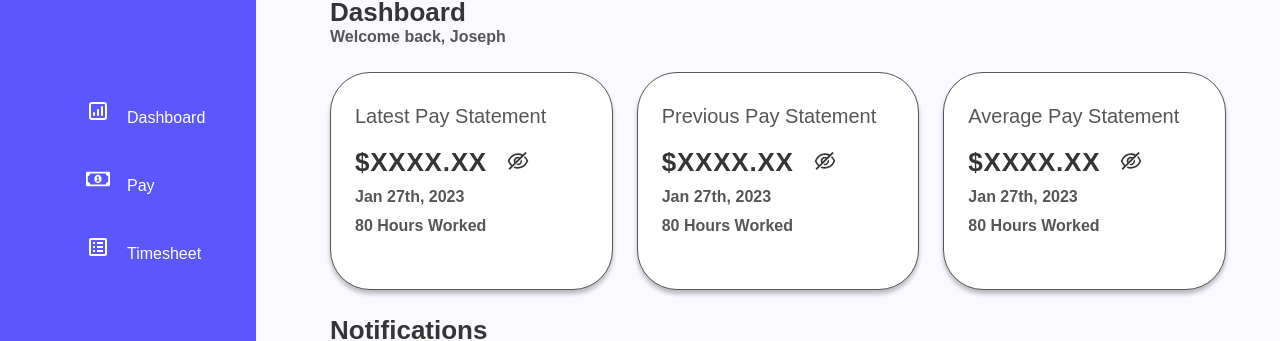
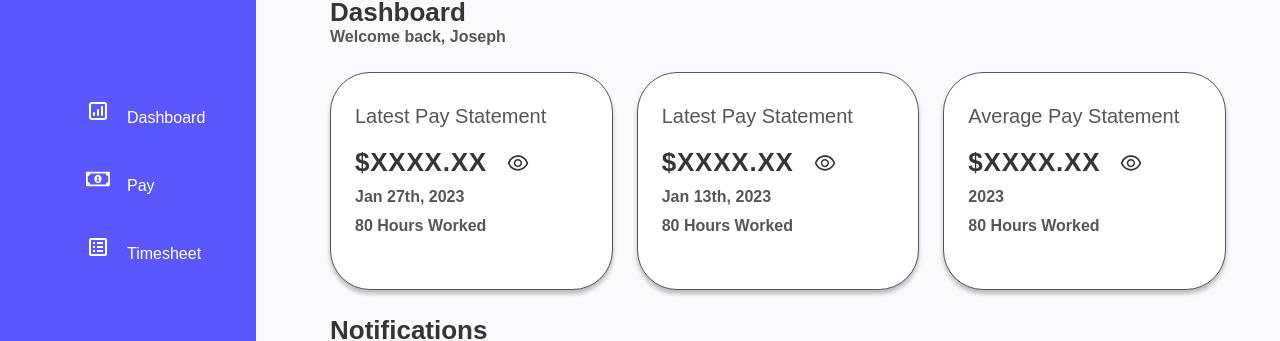
Before and after one commit to JosephHuntley/nexus, a Next.js app: page /dashboard in a window 1280 px wide. Shown: the part 124-465 px from the top of the page. Built offline with nearby package versions, Linux system fonts and the light colour scheme.

Commit message:
Updated Dashboard boxes so only one is visible

```diff
--- /dev/null
+++ b/src/components/Dashboard/PayStatement/PayStatement.tsx
@@ -0,0 +1,114 @@
+import { useState } from 'react';
+import Box from '@/components/Global/Box/Box';
+import { TitleSecondary, Text } from '@/styles/globals';
+
+import { InnerBox, Div1, Money, Eye, InvisibleEye } from './PayStatementStyles';
+
+// {
+// 	payStatements: {
+// 		latest: {}
+// 		prior: {}
+// 		average: {}
+// 	}
+// }
+
+const PayStatement = () => {
+	const [isVisible, setIsVisible] = useState([false, false, false]);
+
+	return (
+		<>
+			<Box
+				width='23vw'
+				height='17vw'
+				sm_width='75vw'
+				sm_height='50vw'
+				md_height='25vw'
+				md_width='32.5vw'>
+				<InnerBox>
+					<TitleSecondary>Latest Pay Statement</TitleSecondary>
+					<Div1>
+						<Money>{isVisible[0] === true ? '$2500.00' : '$XXXX.XX'}</Money>
+
+						{isVisible[0] === true ? (
+							<InvisibleEye
+								onClick={() => {
+									setIsVisible([false, false, false]);
+								}}
+							/>
+						) : (
+							<Eye
+								onClick={() => {
+									setIsVisible([true, false, false]);
+								}}
+							/>
+						)}
+					</Div1>
+					<Text>Jan 27th, 2023</Text>
+					<Text>80 Hours Worked</Text>
+				</InnerBox>
+			</Box>
+			<Box
+				width='23vw'
+				height='17vw'
+				sm_width='75vw'
+				sm_height='50vw'
+				md_height='25vw'
+				md_width='32.5vw'>
+				<InnerBox>
+					<TitleSecondary>Latest Pay Statement</TitleSecondary>
+					<Div1>
+						<Money>{isVisible[1] === true ? '$2500.00' : '$XXXX.XX'}</Money>
+
+						{isVisible[1] === true ? (
+							<InvisibleEye
+								onClick={() => {
+									setIsVisible([false, false, false]);
+								}}
+							/>
+						) : (
+							<Eye
+								onClick={() => {
+									setIsVisible([false, true, false]);
+								}}
+							/>
+						)}
+					</Div1>
+					<Text>Jan 13th, 2023</Text>
+					<Text>80 Hours Worked</Text>
+				</InnerBox>
+			</Box>
+			<Box
+				width='23vw'
+				height='17vw'
+				sm_width='75vw'
+				sm_height='50vw'
+				md_height='25vw'
+				md_width='32.5vw'>
+				<InnerBox>
+					<TitleSecondary>Average Pay Statement</TitleSecondary>
+					<Div1>
+						<Money>{isVisible[2] === true ? '$2500.00' : '$XXXX.XX'}</Money>
+
+						{isVisible[2] === true ? (
+							<InvisibleEye
+								onClick={() => {
+									setIsVisible([false, false, false]);
+								}}
+							/>
+						) : (
+							<Eye
+								onClick={() => {
+									setIsVisible([false, false, true]);
+								}}
+							/>
+						)}
+					</Div1>
+					<Text>2023</Text>
+					<Text>80 Hours Worked</Text>
+				</InnerBox>
+			</Box>
+		</>
+	);
+};
+
+export default PayStatement;
--- /dev/null
+++ b/src/components/Dashboard/PayStatement/PayStatementStyles.ts
@@ -0,0 +1,58 @@
+import styled from 'styled-components';
+import { AiOutlineEye, AiOutlineEyeInvisible } from 'react-icons/ai';
+
+export const InnerBox = styled.article`
+	display: flex;
+	flex-direction: column;
+	gap: 10px;
+	padding: 32px 24px;
+	width: 100%;
+	height: 100%;
+
+	@media ${(props) => props.theme.breakpoints.phone} {
+		justify-content: center;
+		align-items: center;
+	}
+`;
+
+export const Money = styled.h3`
+	font-style: normal;
+	font-weight: 700;
+	font-size: 26px;
+	letter-spacing: 0.03em;
+
+	@media ${(props) => props.theme.breakpoints.phone} {
+		font-size: 2.5rem;
+	}
+`;
+
+export const Div1 = styled.div`
+	margin-top: 10px;
+	display: flex;
+	flex-direction: row;
+	justify-content: space-between;
+	align-items: center;
+	width: 175px;
+`;
+
+export const Eye = styled(AiOutlineEye)`
+	margin-left: 10px;
+	width: 24px;
+	height: 24px;
+
+	@media ${(props) => props.theme.breakpoints.tablet} {
+		width: 2.5rem;
+		height: 2.5rem;
+	}
+`;
+
+export const InvisibleEye = styled(AiOutlineEyeInvisible)`
+	margin-left: 10px;
+	width: 24px;
+	height: 24px;
+
+	@media ${(props) => props.theme.breakpoints.tablet} {
+		width: 2.5rem;
+		height: 2.5rem;
+	}
+`;
--- a/src/pages/dashboard.tsx
+++ b/src/pages/dashboard.tsx
@@ -1,66 +1,16 @@
-import { useState } from 'react';
 import Head from 'next/head';
 import Layout from '../layout/Layout';
-import { Text, Title, TitleSecondary } from '../styles/globals';
+import { Text, Title } from '../styles/globals';
 import {
 	BoxContainer,
-	InnerBox,
-	Money,
-	Div1,
-	Eye,
 	TitleContainer,
 	NotificationContainer,
 	Container,
 	NotificationTitle,
 } from '../styles/pages/DashboardStyles';
-import Box from '@/components/Global/Box/Box';
-import { AiOutlineEye, AiOutlineEyeInvisible } from 'react-icons/ai';
+
+import PayStatement from '@/components/Dashboard/PayStatement/PayStatement';
 import NotificationsBox from '@/components/Dashboard/NotificationsBox/NotificationsBox';
-
-// {
-// 	payStatements: {
-// 		latest: {}
-// 		prior: {}
-// 		average: {}
-// 	}
-// }
-
-type PayStatementsProps = {
-	type: string;
-	amount: string;
-	date: string;
-	hours: number;
-};
-
-const PayStatement = ({ type, amount, date, hours }: PayStatementsProps) => {
-	const [isVisible, setIsVisible] = useState(false);
-	return (
-		<Box
-			width='23vw'
-			height='17vw'
-			sm_width='75vw'
-			sm_height='50vw'
-			md_height='25vw'
-			md_width='32.5vw'>
-			<InnerBox>
-				<TitleSecondary>{type} Pay Statement</TitleSecondary>
-				<Div1>
-					<Money>{isVisible ? amount : '$XXXX.XX'}</Money>
-					<div
-						onClick={() => {
-							setIsVisible((prevState) => !prevState);
-						}}>
-						<Eye className=''>
-							{isVisible ? <AiOutlineEye /> : <AiOutlineEyeInvisible />}
-						</Eye>
-					</div>
-				</Div1>
-				<Text>{date}</Text>
-				<Text>{hours} Hours Worked</Text>
-			</InnerBox>
-		</Box>
-	);
-};
 
 export default function Home() {
 	return (
@@ -89,7 +39,8 @@ export default function Home() {
 				</TitleContainer>
 				<Container>
 					<BoxContainer>
-						<PayStatement
+						<PayStatement />
+						{/* <PayStatement
 							type='Latest'
 							amount='$2500.00'
 							date='Jan 27th, 2023'
@@ -106,7 +57,7 @@ export default function Home() {
 							amount='$2000.00'
 							date='Jan 27th, 2023'
 							hours={80}
-						/>
+						/> */}
 					</BoxContainer>
 					<NotificationTitle>
 						<Title>Notifications</Title>
--- a/src/styles/pages/DashboardStyles.js
+++ b/src/styles/pages/DashboardStyles.js
@@ -48,53 +48,6 @@ export const BoxContainer = styled.section`
 	}
 `;
 
-export const InnerBox = styled.article`
-	display: flex;
-	flex-direction: column;
-	gap: 10px;
-	padding: 32px 24px;
-	width: 100%;
-	height: 100%;
-	@media ${(props) => props.theme.breakpoints.phone} {
-		justify-content: center;
-		align-items: center;
-	}
-`;
-export const Money = styled.h3`
-	font-style: normal;
-	font-weight: 700;
-	font-size: 26px;
-	letter-spacing: 0.03em;
-
-	@media ${(props) => props.theme.breakpoints.phone} {
-		font-size: 2.5rem;
-	}
-`;
-
-export const Div1 = styled.div`
-	margin-top: 10px;
-	display: flex;
-	flex-direction: row;
-	justify-content: space-between;
-	align-items: center;
-	width: 175px;
-`;
-
-const MyProvider = ({ className, children }) => (
-	<IconContext.Provider value={{ className }}>{children}</IconContext.Provider>
-);
-
-export const Eye = styled(MyProvider)`
-	margin-left: 10px;
-	width: 24px;
-	height: 24px;
-
-	@media ${(props) => props.theme.breakpoints.tablet} {
-		width: 2.5rem;
-		height: 2.5rem;
-	}
-`;
-
 export const NotificationTitle = styled.div`
 	@media ${(props) => props.theme.breakpoints.tablet} {
 		margin-left: 50px;
```
